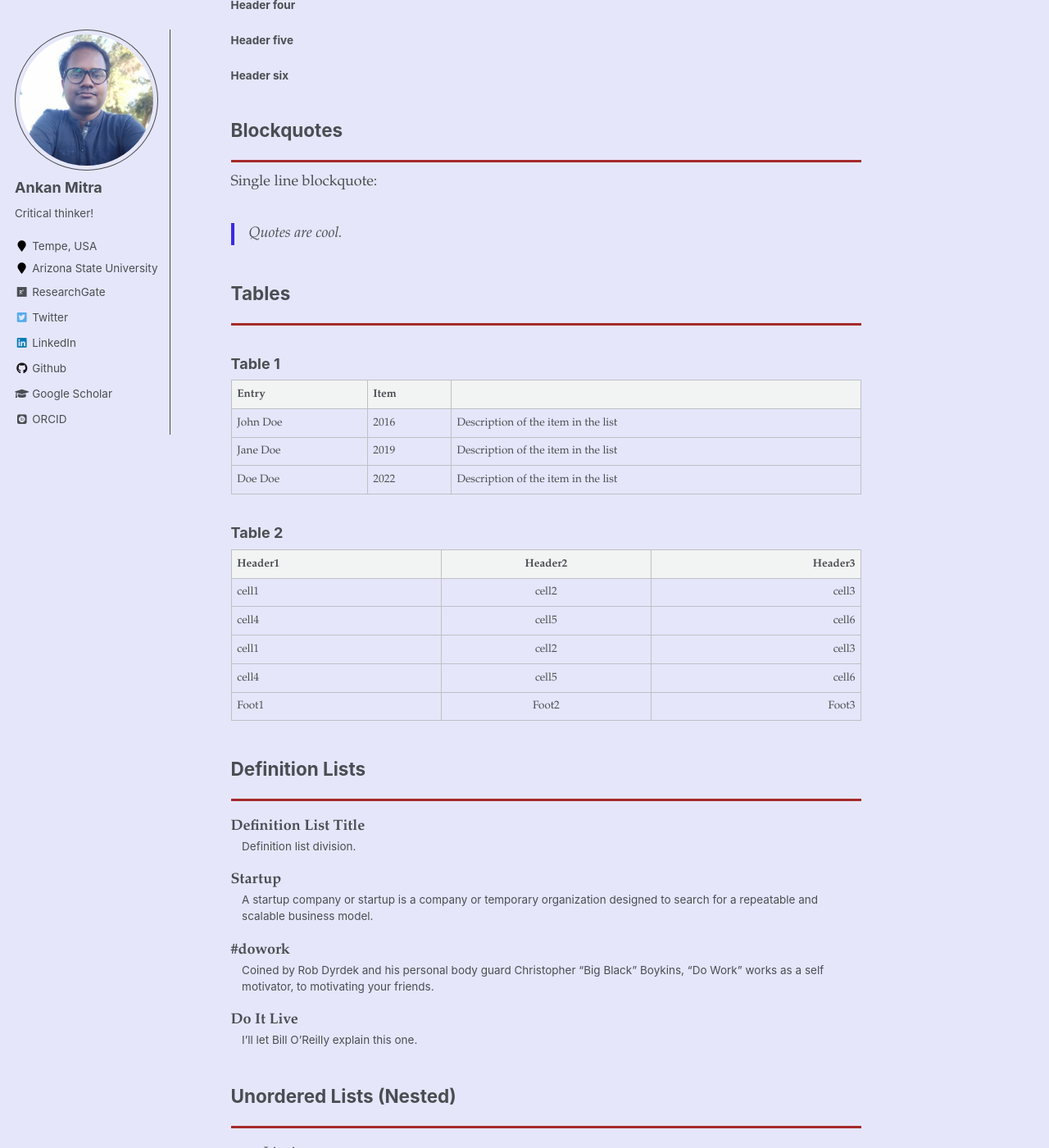
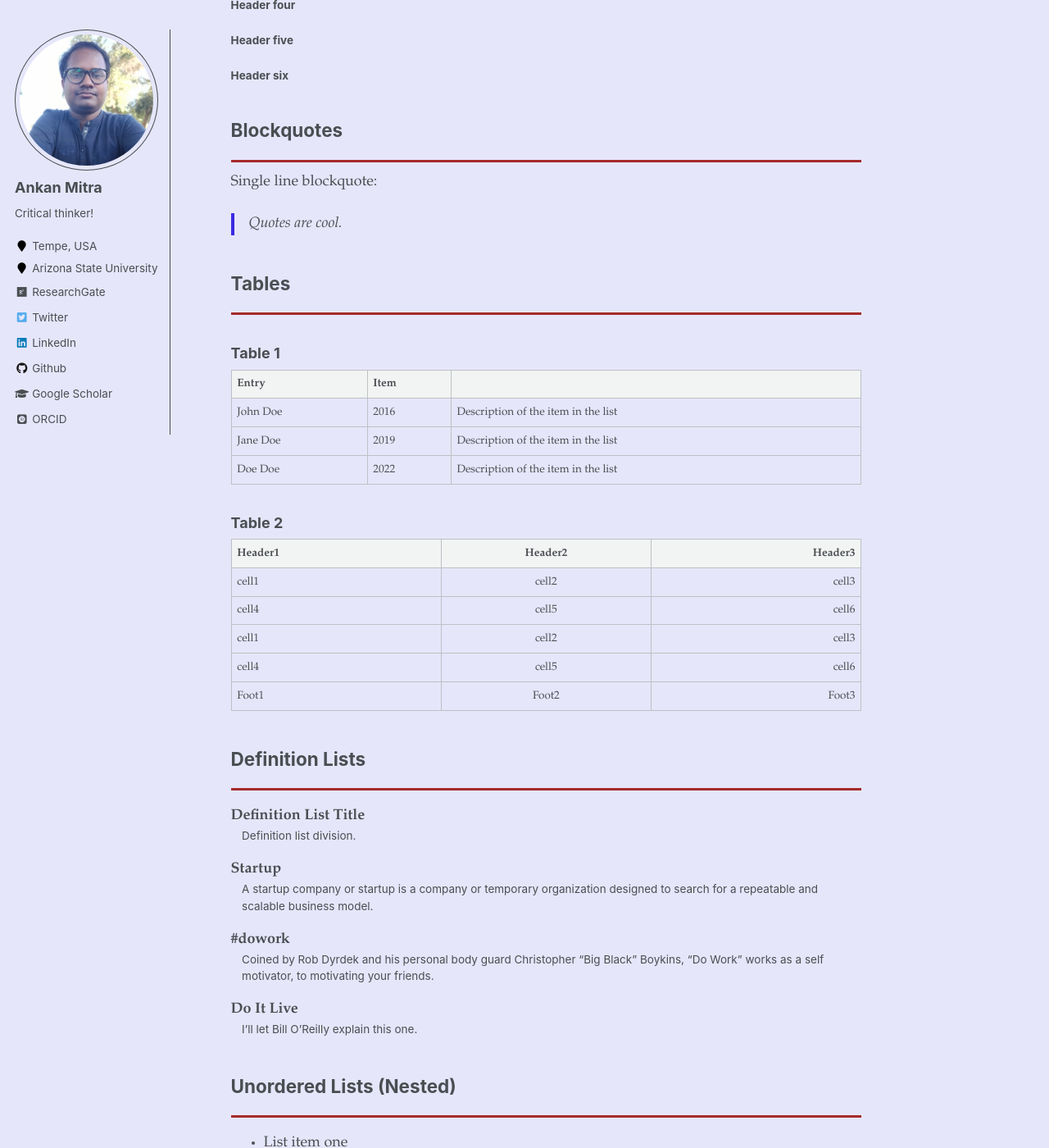
Before and after one commit to percyjackson9/percyjackson9.github.io, a Jekyll site: the page built from _pages/markdown.md, in a window 1280 px wide and 1400 px high, scrolled down 1348 px. Shown: the whole window at 82% size. Built offline with Jekyll 4.4.1, drawn with Linux system fonts in a browser that asks for light colours; some web fonts are replaced.

Commit message:
Update _base.scss

```diff
--- a/_sass/_base.scss
+++ b/_sass/_base.scss
@@ -95,7 +95,7 @@ abbr[data-original-title] {
 /* blockquotes */
 
 blockquote {
-  margin: 2em 1em 2em 0;
+  margin: 0 0 0 0;    /* original is 2em 1em 2em 0 */
   padding-left: 1em;
   padding-right: 1em;
   font-style: italic;
```
